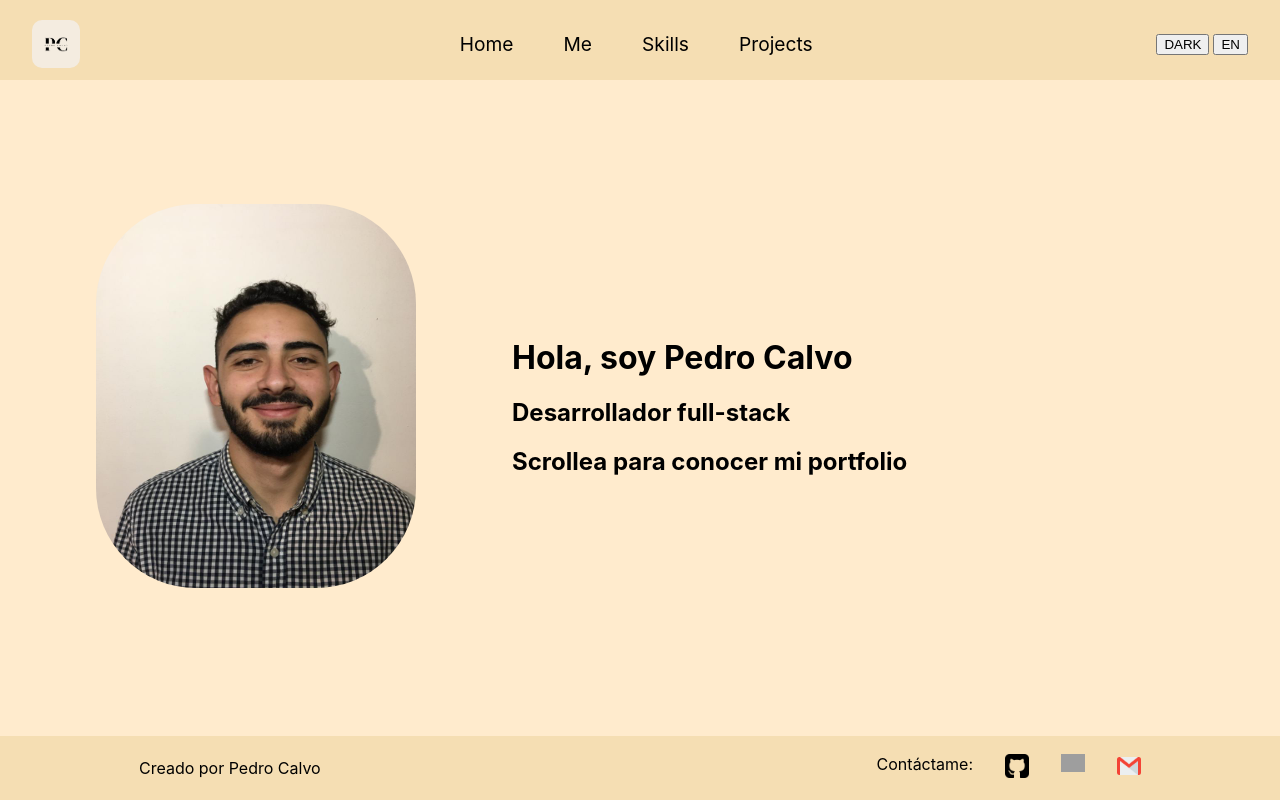
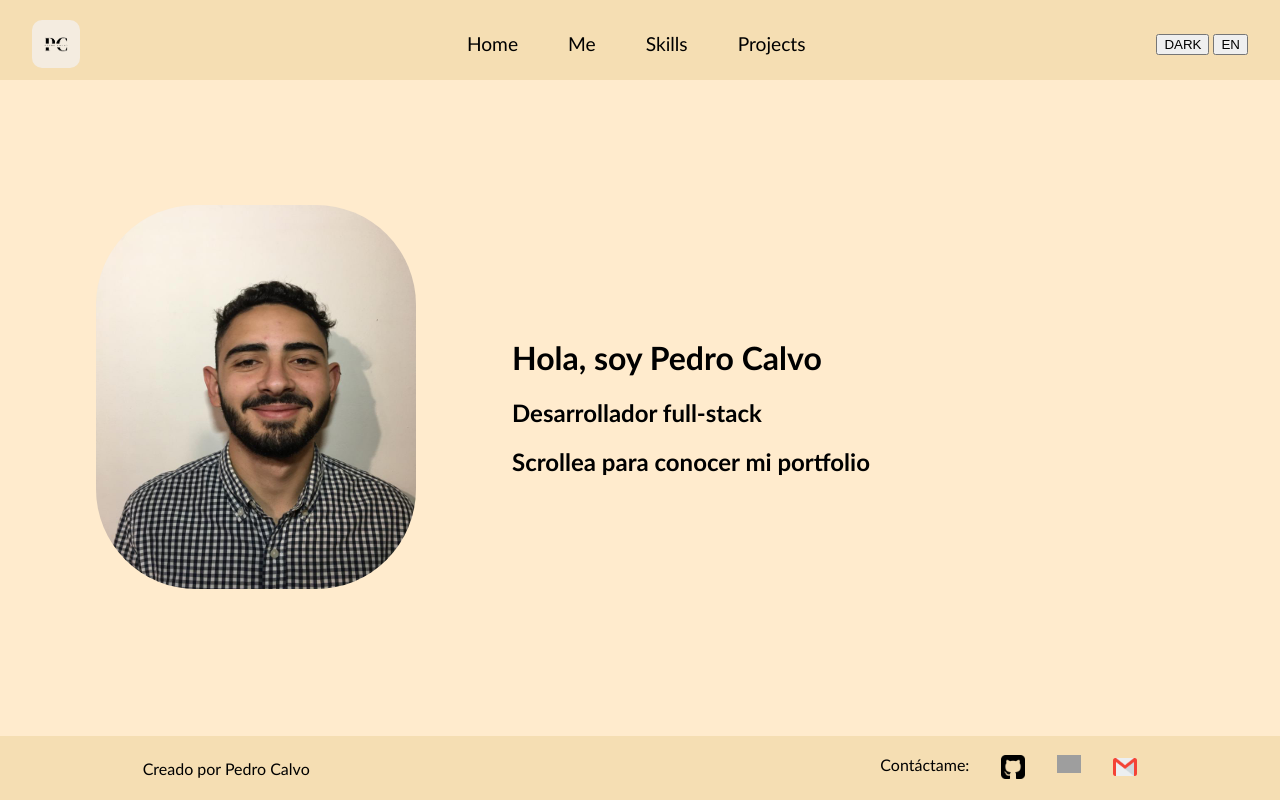
Before and after one commit to Pedr0calvo/portfolio, a React (Create React App) app: page / in a window 1280 px wide. Shown: the top 800 px of the page. Built offline with nearby package versions, Linux system fonts and the light colour scheme; grey boxes are pictures that could not be loaded.

Commit message:
changes 1

```diff
--- a/src/components/Form/Form.jsx
+++ b/src/components/Form/Form.jsx
@@ -20,7 +20,11 @@ export const Form = () => {
             placeholder="Deje un mensaje"
             name="mensaje"
           ></textarea>
-          <input type="hidden" name="_next" value="http://localhost:3000/" />
+          <input
+            type="hidden"
+            name="_next"
+            value="https://pedrocalvo.vercel.app/"
+          />
           <input class="button" type="submit" value="Enviar" />
         </form>
       </div>
--- a/src/index.css
+++ b/src/index.css
@@ -1,14 +1,11 @@
 body {
   margin: 0;
-  font-family: -apple-system, BlinkMacSystemFont, "Segoe UI", "Roboto", "Oxygen",
-    "Ubuntu", "Cantarell", "Fira Sans", "Droid Sans", "Helvetica Neue",
-    sans-serif;
+  font-family:'Gill Sans', 'Gill Sans MT', Calibri, 'Trebuchet MS', sans-serif;
   -webkit-font-smoothing: antialiased;
   -moz-osx-font-smoothing: grayscale;
   background-color: blanchedalmond;
 }
 
 code {
-  font-family: source-code-pro, Menlo, Monaco, Consolas, "Courier New",
-    monospace;
+  font-family:'Gill Sans', 'Gill Sans MT', Calibri, 'Trebuchet MS', sans-serif;
 }
```
